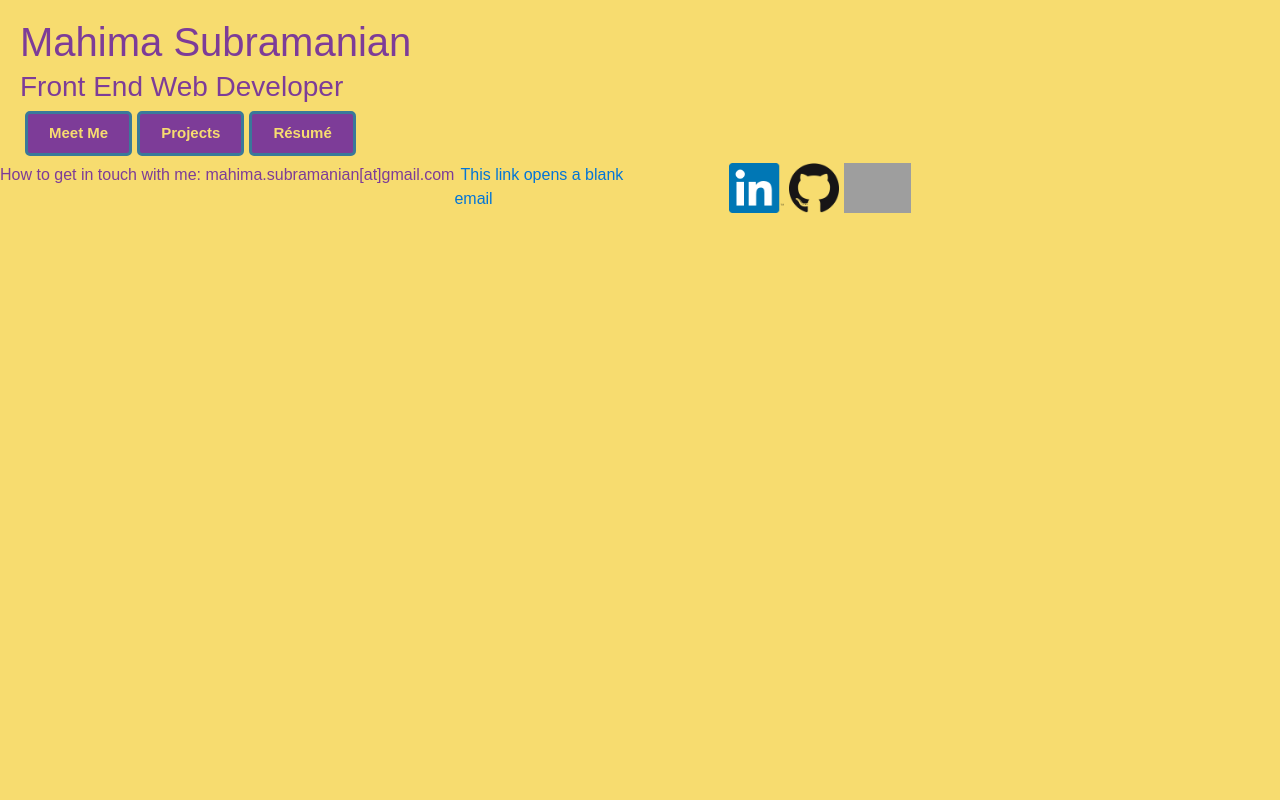
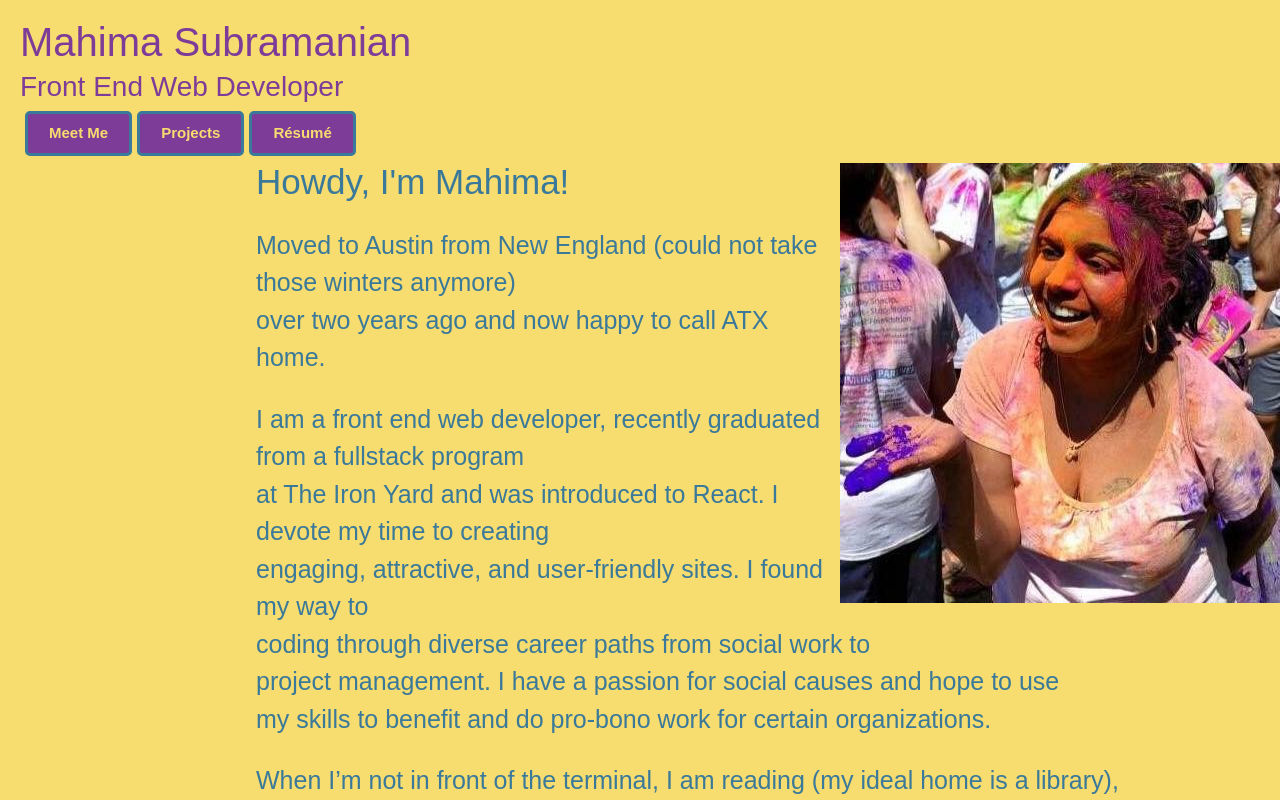
Before and after one commit to Smahima/smahima.github.io, a React (Create React App) app: page / in a window 1280 px wide. Shown: the top 800 px of the page. Built offline with nearby package versions, Linux system fonts and the light colour scheme; grey boxes are pictures that could not be loaded.

Commit message:
corrected div on about for bio

```diff
--- a/package.json
+++ b/package.json
@@ -4,6 +4,7 @@
   "private": true,
   "dependencies": {
     "bootstrap": "^3.3.7",
+    "last-commit": "^0.4.1",
     "react": "^15.6.1",
     "react-dom": "^15.6.1",
     "react-mailto": "^0.4.0",
@@ -15,6 +16,7 @@
     "start": "react-scripts start",
     "build": "react-scripts build",
     "test": "react-scripts test --env=jsdom",
-    "eject": "react-scripts eject"
+    "eject": "react-scripts eject",
+    "last": "last-commit"
   }
 }
--- a/src/components/About.js
+++ b/src/components/About.js
@@ -15,7 +15,7 @@ export default class About extends Component {
             </img>
           </div>
 
-          <div className="bio">
+
             <h5>{"Howdy, I'm Mahima!"}</h5>
             <p>Moved to Austin from New England (could not take those winters anymore)</p>
             <p>over two years ago and now happy to call ATX home.</p><br></br>
@@ -32,9 +32,6 @@ export default class About extends Component {
             <p>finding coffee shops in which to read or code. Come join me for a cup of java! (see what I did there?)</p><br></br>
           </div>
 
-
-        </div>
-
       </div>
     );
   }
--- /dev/null
+++ b/src/components/App.js
@@ -0,0 +1,19 @@
+import React, { Component } from 'react';
+import '../styles/index.css';
+import About from './About';
+
+export default class App extends Component {
+  render() {
+    return (
+      <div className="About">
+
+        <div className="about">
+
+        </div>
+
+        <About/>
+
+      </div>
+    );
+  }
+}
--- a/src/components/BaseLayout.js
+++ b/src/components/BaseLayout.js
@@ -13,11 +13,8 @@ class BaseLayout extends Component {
       <div>
 
        <div className="header">
-
-        <div className="header-title">
           <h1> Mahima Subramanian</h1>
           <h3> Front End Web Developer</h3>
-        </div>
 
         <div className="nav">
           <button><NavLink activeClassName="selected" className="nav-link" exact to="/about">Meet Me</NavLink></button>
@@ -25,7 +22,7 @@ class BaseLayout extends Component {
           <button><NavLink activeClassName="selected" className="nav-link" to="/resume">Résumé</NavLink></button>
         </div>
 
-      </div>
+       </div>
 
 
         {this.props.children}
--- a/src/index.js
+++ b/src/index.js
@@ -3,6 +3,7 @@ import ReactDOM from 'react-dom';
 import './styles/index.css';
 import registerServiceWorker from './registerServiceWorker';
 import {BrowserRouter, Route, Switch} from 'react-router-dom';
+import App from './components/App'
 import About from './components/About';
 import BaseLayout from './components/BaseLayout';
 import Projects from './components/Projects';
@@ -12,6 +13,7 @@ ReactDOM.render(
   <BrowserRouter>
   <BaseLayout>
     <Switch>
+      <Route exact path="/" component={App} />
       <Route path="/about" component={About} />
       <Route path="/projects" component={Projects} />
       <Route path="/resume" component={Resume}/>
```
Also changed, not shown: 1 other file (tests, documents, lock files or other folders).
